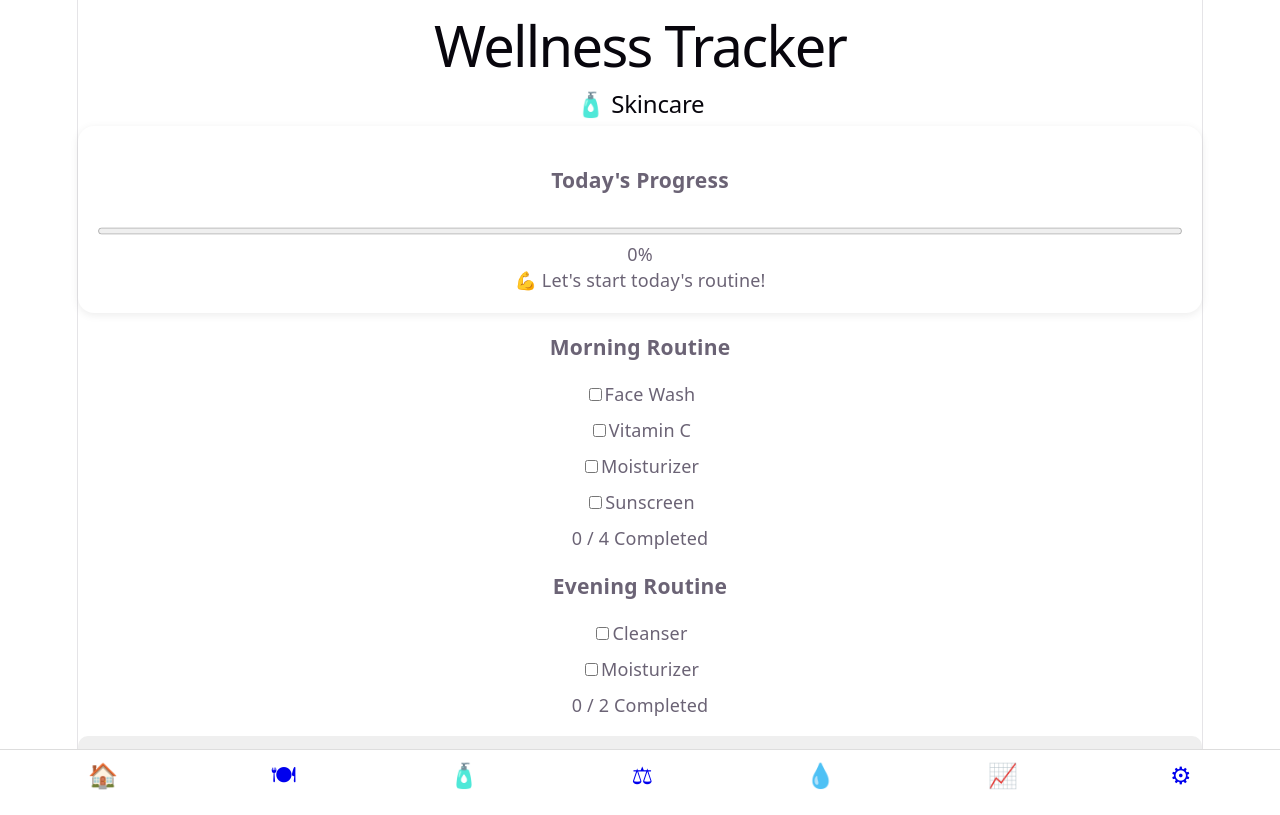
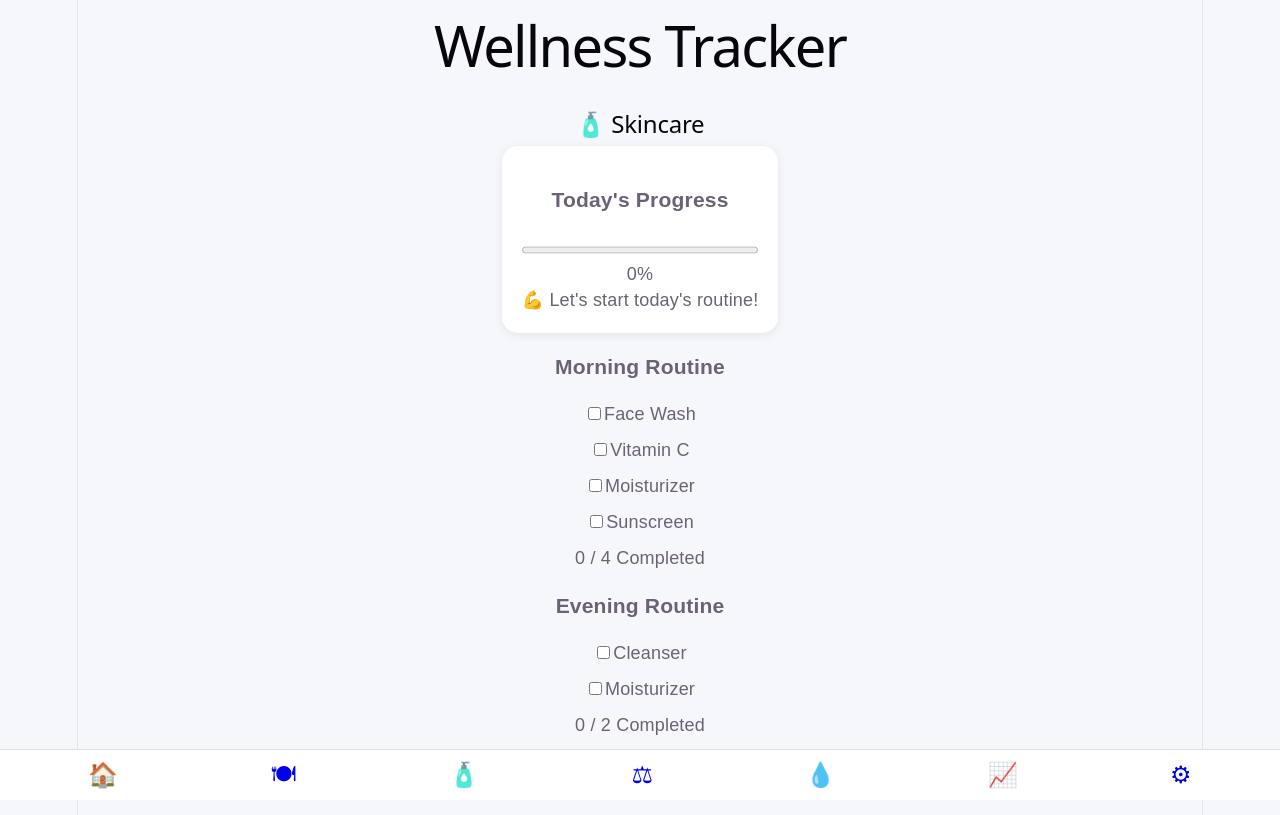
Before and after one commit to sravansamudrala/wellness-tracker, a React (Vite) app: page /skincare in a window 1280 px wide. Built offline with nearby package versions, Linux system fonts and the light colour scheme.

Commit message:
ui enhanced

```diff
--- a/src/index.css
+++ b/src/index.css
@@ -139,3 +139,23 @@ ul {
 li {
   margin: 10px 0;
 }
+
+.skincare-container {
+  max-width: 500px;
+  margin: 0 auto;
+  padding: 20px;
+}
+
+body {
+  margin: 0;
+  font-family: Arial, Helvetica, sans-serif;
+  background: #f5f7fa;
+}
+
+.progress-card {
+  background: white;
+  padding: 20px;
+  border-radius: 16px;
+  box-shadow: 0 2px 10px rgba(0, 0, 0, 0.08);
+  margin-bottom: 20px;
+}
--- a/src/pages/Skincare.tsx
+++ b/src/pages/Skincare.tsx
@@ -1,4 +1,5 @@
 import { useState, useEffect } from "react";
+
 const defaultRoutine = {
   faceWash: false,
   vitaminC: false,
@@ -35,7 +36,7 @@ function Skincare() {
     Number(routine.cleanser) + Number(routine.eveningMoisturizer);
 
   return (
-    <div>
+    <div className="skincare-container">
       <h2>🧴 Skincare</h2>
 
       <div className="progress-card">
@@ -55,6 +56,7 @@ function Skincare() {
           <p>🎉 Amazing! Today's skincare routine is complete!</p>
         )}
       </div>
+
       <h3>Morning Routine</h3>
 
       <ul>
```
